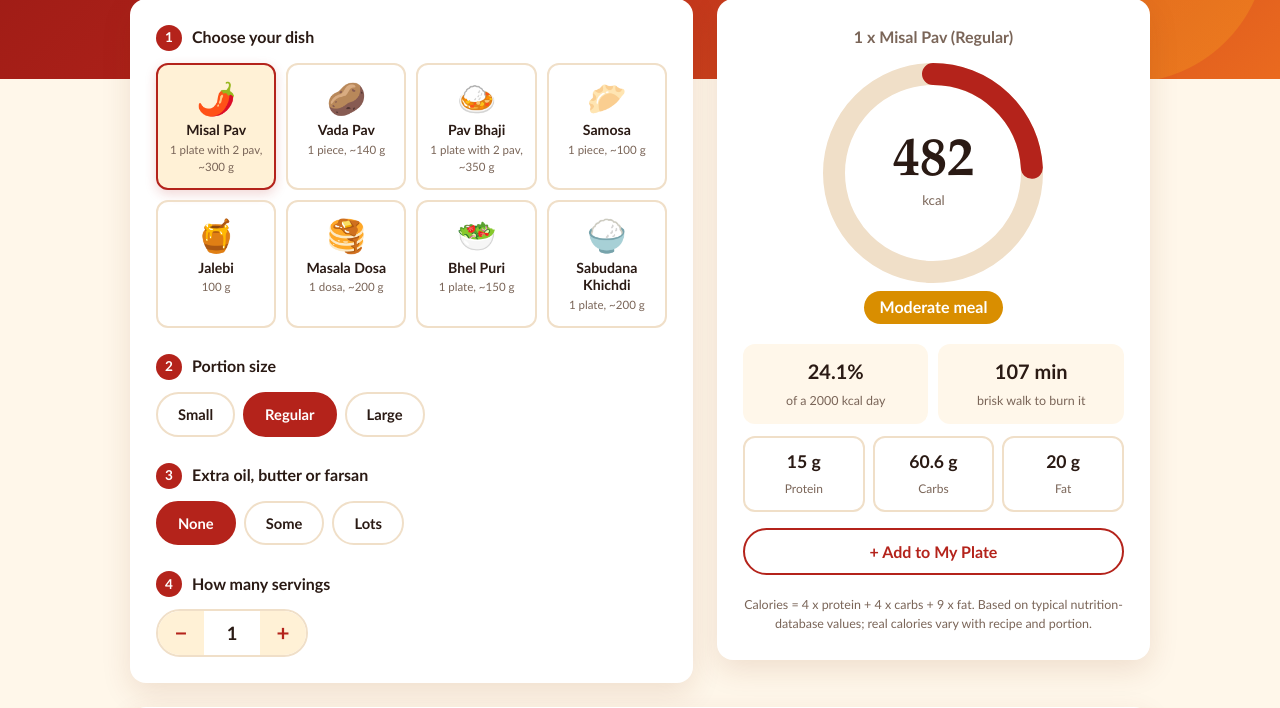
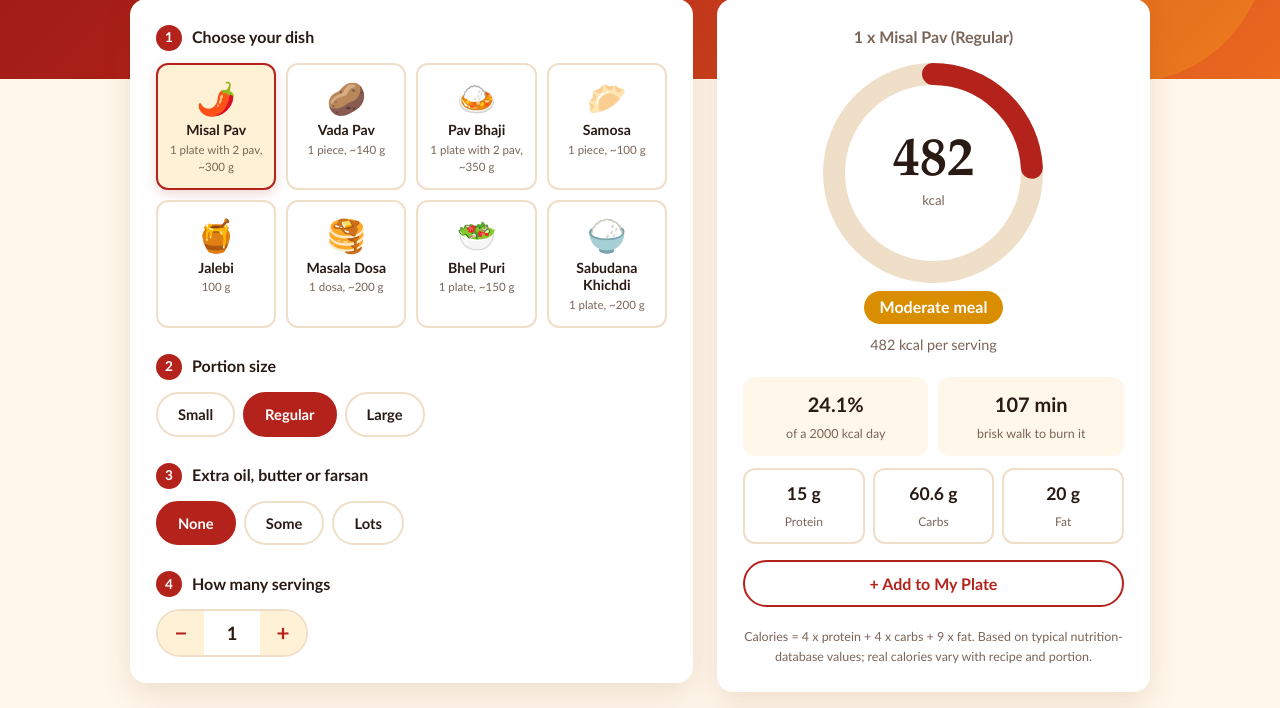
Before and after one commit to Devileye00/calorie-estimator, a Flask app: page / in a window 1280 px wide. Shown: the part 377-1085 px from the top of the page. Run offline with Flask 3, Linux system fonts and the light colour scheme.

Commit message:
Show calories per serving in the result card

```diff
--- a/templates/index.html
+++ b/templates/index.html
@@ -105,6 +105,7 @@
   .how h2 { margin: 0 0 10px; font: 700 1.5rem Palatino, Georgia, serif; }
   .how ol { margin: 0; padding-left: 20px; }
   .how li { margin-bottom: 6px; }
+  .per { margin: 10px 0 0; color: var(--muted); font-size: .9rem; }
   footer { text-align: center; color: var(--muted); font-size: .85rem; padding: 0 20px 36px; }
   @media (prefers-reduced-motion: reduce) { * { transition: none !important; } }
 </style>
@@ -169,6 +170,7 @@
       </div>
     </div>
     <span class="tag" id="label" data-level="light">Light snack</span>
+    <p class="per" id="per"></p>
     <div class="facts">
       <div class="fact"><strong id="percent">0%</strong><span>of a 2000 kcal day</span></div>
       <div class="fact"><strong id="walk">0 min</strong><span>brisk walk to burn it</span></div>
@@ -255,6 +257,7 @@
       tag.textContent = data.label;
       tag.dataset.level = data.label.startsWith("Light") ? "light" : data.label.startsWith("Moderate") ? "moderate" : "heavy";
       document.getElementById("percent").textContent = data.daily_percent + "%";
+      document.getElementById("per").textContent = data.per_serving + " kcal per serving";
       document.getElementById("protein").textContent = data.protein + " g";
       document.getElementById("carbs").textContent = data.carbs + " g";
       document.getElementById("fat").textContent = data.fat + " g";
```
